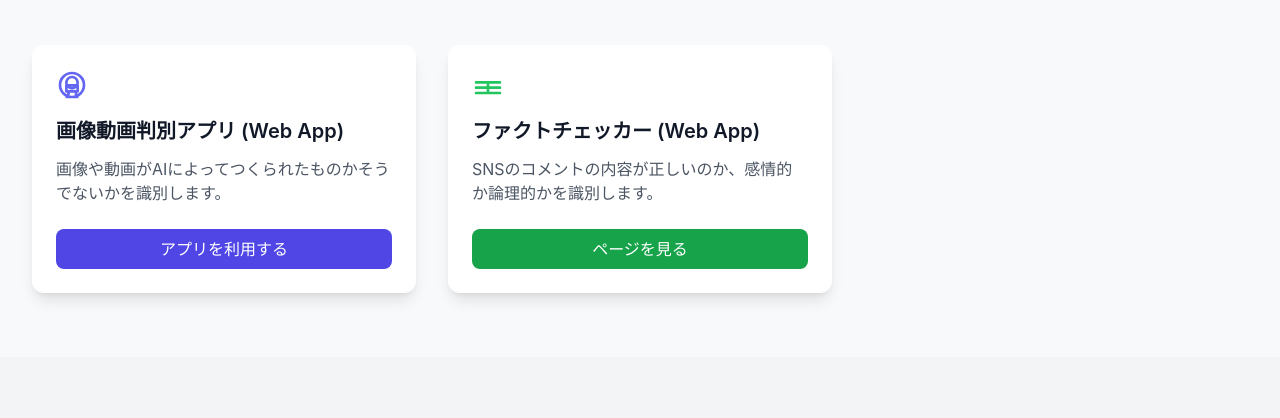
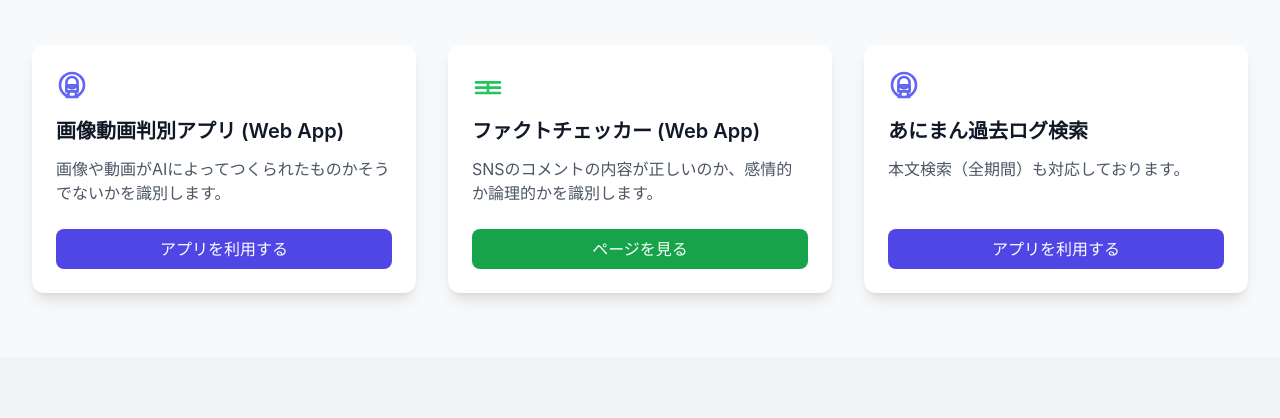
Before and after one commit to onj2000/home, a plain HTML site: page index.html in a window 1280 px wide. Shown: the part 597-1015 px from the top of the page. Drawn offline with nearby package versions, Linux system fonts and the light colour scheme.

Commit message:
Add application card section to index.html

```diff
--- a/index.html
+++ b/index.html
@@ -89,7 +89,21 @@
                         ページを見る
                     </a>
                 </div>
-
+ <!-- カード３: アプリケーション -->
+                <div class="bg-white rounded-xl shadow-lg hover:shadow-xl transition duration-300 p-6 flex flex-col">
+                    <div class="text-indigo-500 mb-4">
+                        <svg xmlns="http://www.w3.org/2000/svg" class="h-8 w-8" fill="none" viewBox="0 0 24 24" stroke="currentColor">
+                            <path stroke-linecap="round" stroke-linejoin="round" stroke-width="2" d="M9.75 17L9 20l-1 1h8l-1-1v-3.25m-7.25 0h8.5m-8.5 0v-4.5h8.5v4.5m-4.25-10.75a4.25 4.25 0 100 8.5 4.25 4.25 0 000-8.5zm0 0a4.25 4.25 0 100 8.5 4.25 4.25 0 000-8.5zM21 12a9 9 0 11-18 0 9 9 0 0118 0z" />
+                        </svg>
+                    </div>
+                    <h3 class="text-xl font-semibold mb-3 text-gray-900">あにまん過去ログ検索</h3>
+                    <p class="text-gray-600 mb-6 flex-grow">
+                        本文検索（全期間）も対応しております。
+                    </p>
+                    <a href="https://onj2000.github.io/create334/anisearch.html" target="_blank" rel="noopener noreferrer" class="text-center font-medium text-white bg-indigo-600 hover:bg-indigo-700 rounded-lg py-2 transition duration-200">
+                        アプリを利用する
+                    </a>
+                </div>
 
         </div>
     </section>
```
